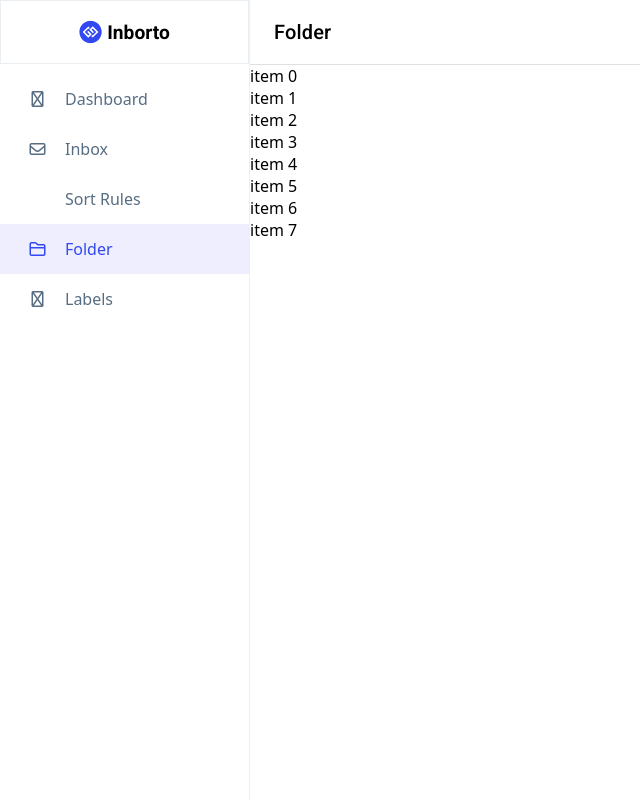
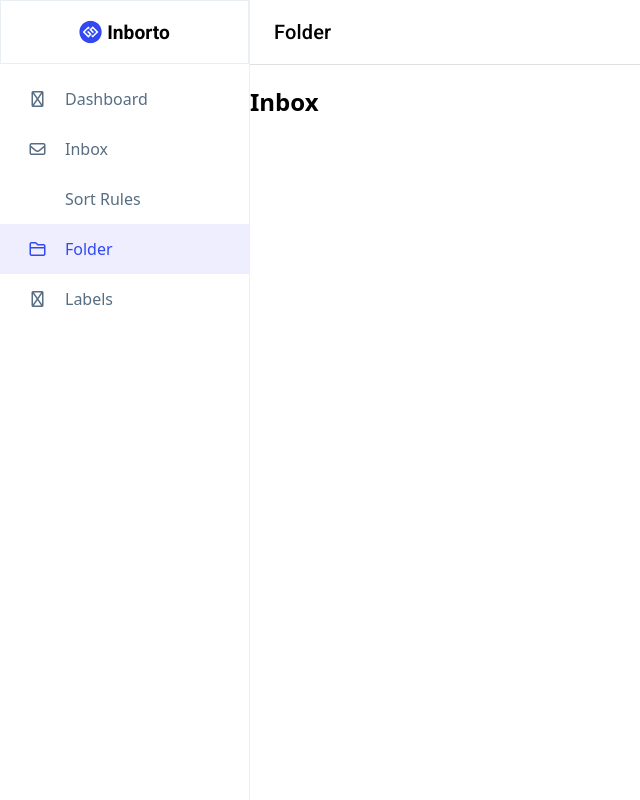
Before and after one commit to praveen-crypto/email-automator-vite, a React (Vite) app: page /folder in a window 1280 px wide. Shown: the whole page, without its empty margins (0-640 px from the left). Built offline with nearby package versions, Linux system fonts and the light colour scheme.

Commit message:
minor changes

```diff
--- a/src/pages/folder.tsx
+++ b/src/pages/folder.tsx
@@ -1,5 +1,4 @@
 import { useEffect } from "react";
-import Table from "./test";
 
 const Folder = (props: { setTitle: (arg0: string) => void; }) => {
 
@@ -10,7 +9,7 @@ const Folder = (props: { setTitle: (arg0: string) => void; }) => {
 
     return (
 
-        <Table />
+        <div><h2> Inbox</h2></div>
     )
 }
 
--- a/src/pages/sortRules/SortRules.css
+++ b/src/pages/sortRules/SortRules.css
@@ -379,3 +379,22 @@
     color: #75899C;
     font-weight: 400;
 }
+
+.lightText{
+    color: #75899C;
+    font-weight: 400;
+    font-size: .8rem;
+}
+
+.sorting-rules-section .outerModal{
+    width: 100%;
+    height: 100%;
+
+    position: absolute;
+    top: 0;
+    left: 0;
+    background-color: white;
+
+    z-index: 1;
+
+}
--- a/src/pages/sortRules/SortRules.tsx
+++ b/src/pages/sortRules/SortRules.tsx
@@ -1,5 +1,5 @@
 import { useEffect, useState, useRef } from "react";
-import { Switch, Checkbox, MenuItem, Modal, Box, FormControl, Select, InputLabel, InputAdornment, TextField, Button  } from '@mui/material'
+import { Switch, Checkbox, MenuItem, Modal, Box, FormControl, Select, InputLabel, InputAdornment, TextField, Button, IconButton  } from '@mui/material'
 
 import { DragDropContext, Droppable, Draggable } from "react-beautiful-dnd";
 import { LocalizationProvider, MobileDatePicker } from "@mui/x-date-pickers";
@@ -8,7 +8,10 @@ import { AdapterDayjs } from '@mui/x-date-pickers/AdapterDayjs';
 import dayjs from "dayjs";
 import {getDataFromStorage, setDataToStorage} from "../../storage";
 
+import HighlightOffOutlinedIcon from '@mui/icons-material/HighlightOffOutlined';
+
 import './SortRules.css'
+import { getRndInteger } from "../../util";
 
 const RowItem = (props: any) => {
     return (
@@ -79,7 +82,7 @@ function ChildModal(props: any) {
                 // style={{backgroundColor:'#FFFFFF',height:"100%",width:"100%"}}
             >
 
-                <Box sx={{ ...style, width: '100%', height: '100%'}} className="sorting-rules-section" >
+                <Box sx={{ ...style, width: 400, height: 'auto'}} className="sorting-rules-section" >
                     <h2 id="child-modal-title">Rule Conflict</h2>
                     <p id="child-modal-description">
                         Period for archive should be lesser than period for delete
@@ -87,9 +90,8 @@ function ChildModal(props: any) {
                     <div className="container" style={{ border: "1px solid lightgrey", padding: 10 }}>
                         <div className="form-group">
                             <Checkbox defaultChecked size="small" />
-                            <label htmlFor="" style={{ width: "60%" }}>Archive if not read within</label>
+                            <label htmlFor="" style={{ width: "60%" }} className="lightText" >Archive if not read within</label>
                             <select style={{ width: '40%' }} value={props.archiveDate} onChange={(e)=>props.setArchiveDate(e.target.value)} >
-
                                 <option value="1">1 month</option>
                                 <option value="2">2 month</option>
                                 <option value="3">3 month</option>
@@ -97,7 +99,7 @@ function ChildModal(props: any) {
                         </div>
                         <div className="form-group">
                             <Checkbox defaultChecked size="small" />
-                            <label htmlFor="" style={{ width: "60%" }}>Delete if not read within</label>
+                            <label htmlFor="" style={{ width: "60%" }} className="lightText" > Delete if not read within</label>
                             <select style={{ width: '40%' }}  value={props.deleteDate} onChange={(e)=>props.setDeleteDate(e.target.value)}>
                                 <option value="1">1 month</option>
                                 <option value="2">2 month</option>
@@ -149,19 +151,16 @@ const SortRules = (props: { setTitle: (arg0: string) => void; }) => {
         }
     }, []);
 
-    // Function to update data and store it in localStorage
     const updateData = newData => {
         setDataToStorage('myData', newData);
         setData(newData);
     };
 
-    // Sample function to add an item to the data
     const addItem =(newItem) => {
         const newData = [...storageData, newItem];
         updateData(newData);
     };
 
-    // Sample function to remove an item from the data
     const removeItem = (index) => {
         const newData = [...storageData];
         newData.splice(index, 1);
@@ -179,6 +178,7 @@ const SortRules = (props: { setTitle: (arg0: string) => void; }) => {
     const handleClose = () => {
         setOpen(false)
         setSlide(0)
+        window.location.reload();
     }
 
     const deleteTag = (e: any) => {
@@ -237,8 +237,8 @@ const SortRules = (props: { setTitle: (arg0: string) => void; }) => {
         if(ruleName.length < 2 || tagList.length < 2 ) {
             return
         }
-        else{
-            if( parseInt(archiveDate) > parseInt(deleteDate)  ) {
+        else {
+            if( (parseInt(archiveDate) > parseInt(deleteDate)) && (isArchiveCheckboxActive && isDeleteCheckboxActive)  ) {
                 setOpenModal(true)
             }
             else {
@@ -276,11 +276,14 @@ const SortRules = (props: { setTitle: (arg0: string) => void; }) => {
     };
 
     const createRule = () => {
+
         console.log(ruleName, tagList, archiveDate, deleteDate);
 
-        let rule = {'id': String(storageData.length) , 'ruleName': ruleName, 'tagList': tagList, 'triggerNum': 0, 'emailImpacted': 0, 'lastTriggeredOn': '29-12-2023'  }
+        let rule = {'id': String(storageData.length) , 'ruleName': ruleName, 'tagList': tagList, 'triggerNum': getRndInteger(3,20), 'emailImpacted': getRndInteger(1,30), 'lastTriggeredOn': '21-12-2023'  }
 
         addItem(rule);
+        handleClose();
+
     }
 
     return (
@@ -323,6 +326,7 @@ const SortRules = (props: { setTitle: (arg0: string) => void; }) => {
                 </FormControl>
             </div>
 
+            {/* Draggable List */}
             { storageData.length > 0 ?
                 <DragDropContext onDragEnd={onDragEnd}>
                     <Droppable droppableId="droppable">
@@ -354,9 +358,10 @@ const SortRules = (props: { setTitle: (arg0: string) => void; }) => {
                 </Button>
             }
 
-            {/* Draggable List */}
+            <div className={`outerModal ${open ? "" : "hide"}`}>
                 <div className={`modal ${open ? "" : "hide"}`}>
-                <button onClick={() => handleClose()}><i className="far fa-close"></i></button>
+                    <IconButton onClick={() => handleClose()}><HighlightOffOutlinedIcon/></IconButton>
+
                     <div className="modal__inner">
                         {
                             slide === 0 ?
@@ -380,16 +385,14 @@ const SortRules = (props: { setTitle: (arg0: string) => void; }) => {
                                     </div>
 
                                     <div className="form-group mb">
-                                    {/* <label htmlFor="">Period</label> */}
                                         <InputLabel id="subject">Period</InputLabel>
-                                    {/* <input type="text" defaultValue="12 May 2023 - 13 May 2023" /> */}
 
                                         <LocalizationProvider dateAdapter={AdapterDayjs}>
                                             <MobileDatePicker  defaultValue={dayjs()}  slotProps={{ textField: { size: 'small' } }} /> -
                                             <MobileDatePicker defaultValue={dayjs()} slotProps={{ textField: { size: 'small' } }} />
                                         </LocalizationProvider>
                                     </div>
-                                <strong>Step 3: Choose actions to be done</strong>
+                                    <strong>Step 3: Choose actions to be done <small className="light">(*Minimum one field should be entered)</small></strong>
                                     <div className="step-3">
                                         <FormControl  size="small" className="archiveSelector">
                                             <Checkbox checked={isArchiveCheckboxActive} onClick={() => { setIsArchiveCheckboxActive(!isArchiveCheckboxActive) }} size="small" />
@@ -448,7 +451,7 @@ const SortRules = (props: { setTitle: (arg0: string) => void; }) => {
                                     <div className="container blue-bg">
                                         <ul>
                                             <li>Subject contains {tagList} as keywords</li>
-                                        <li>Period to apply rule is 12 May 2023 - 13 May 2023</li>
+                                            {/* <li>Period to apply rule is 12 May 2023 - 13 May 2023</li> */}
                                             <li>Archive if not read within {archiveDate} month</li>
                                             <li>Delete if not read within {deleteDate} months</li>
                                             <li>Apply this rule on existing emails</li>
@@ -462,6 +465,7 @@ const SortRules = (props: { setTitle: (arg0: string) => void; }) => {
                         }
                     </div>
                 </div>
+            </div>
 
             <ChildModal openModal={openModal} setOpenModal={setOpenModal} setSlide={setSlide} archiveDate={archiveDate} setArchiveDate={setArchiveDate} deleteDate={deleteDate} setDeleteDate={setDeleteDate} />
         </section>
--- a/src/pages/test.tsx
+++ /dev/null
@@ -1,81 +0,0 @@
-import React, { useState } from "react";
-
-import { DragDropContext, Droppable, Draggable } from "react-beautiful-dnd";
-
-import { Table as MuiTable, TableBody, TableCell, TableHead, TableRow, } from "@mui/material";
-
-const getItems = (count) =>
-  Array.from({ length: count }, (v, k) => k).map(k => ({
-    id: `item-${k}`,
-    content: `item ${k}`
-}));
-
-
-// A helper function to reorder the data array
-
-const reorder = (list, startIndex, endIndex) => {
-    const result = Array.from(list);
-    const [removed] = result.splice(startIndex, 1);
-    result.splice(endIndex, 0, removed);
-
-    return result;
-  };
-
-// The main component
-const Table = () => {
-    // Use state to store the data
-    const [data, setData] = useState(getItems(8));
-
-    // Handle the drag and drop event
-    const onDragEnd = (result) => {
-
-        console.log(result);
-
-        // If the destination is null, do nothing
-        if (!result.destination) {
-            return;
-        }
-
-        // Reorder the data and update the state
-        const newData = reorder(
-            data,
-            result.source.index,
-            result.destination.index
-        );
-
-        setData(newData);
-    };
-
-    // Render the table
-    return (
-        <DragDropContext onDragEnd={onDragEnd}>
-            <Droppable droppableId="droppable">
-                {(provided) => (
-                    <div ref={provided.innerRef} {...provided.droppableProps}>
-                        {data.map((item, index) => (
-                            <Draggable
-                                key={item.id}
-                                draggableId={item.id}
-                                index={index}
-                            >
-                                {(provided) => (
-                                    <div
-                                        ref={provided.innerRef}
-                                        {...provided.draggableProps}
-                                        {...provided.dragHandleProps}
-                                    >
-                                        <span>{item.content}</span>
-                                        {/* <TableCell>{item.email}</TableCell> */}
-                                    </div>
-                                )}
-                            </Draggable>
-                        ))}
-                        {provided.placeholder}
-                    </div>
-                )}
-            </Droppable>
-        </DragDropContext>
-    );
-};
-
-export default Table;
```
Lines whose indentation alone changed are shown as unchanged.
